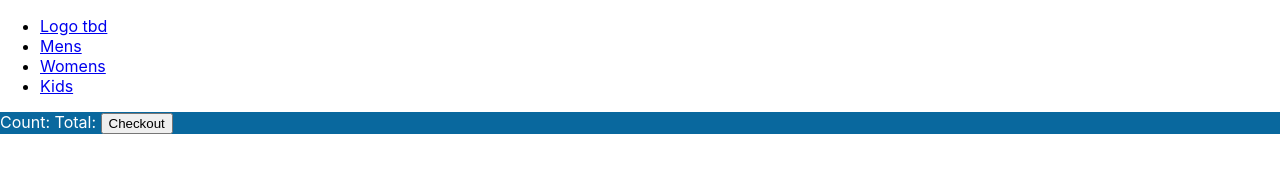
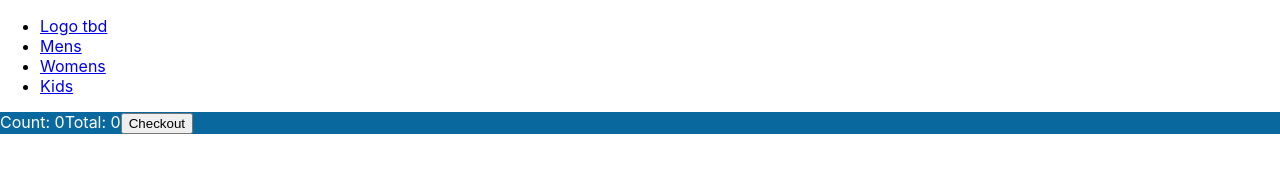
Before and after one commit to tbruner/shopping, a React (Create React App) app: page /kids in a window 1280 px wide. Shown: the top 188 px of the page. Built offline with nearby package versions, Linux system fonts and the light colour scheme.

Commit message:
Add state for item count and sale total

```diff
--- a/src/components/App.js
+++ b/src/components/App.js
@@ -1,10 +1,14 @@
 import { BrowserRouter, Routes, Route } from "react-router-dom";
+import { useState } from 'react';
 import Navigation from './Navigation';
 import Home from './Home';
 import Shop from './Shop';
 import '../styles/App.css';
 
 function App() {
+  const [itemCount, setItemCount] = useState(0);
+  const [saleTotal, setSaleTotal] = useState(0);
+
   const mens = {
     title: 'Mens',
     items: [
@@ -43,9 +47,9 @@ function App() {
         <Navigation />
         <Routes>
           <Route path='/' element={<Home />} />
-          <Route path='/mens' element={<Shop department={mens} />} />
-          <Route path='/womens' element={<Shop department={womens} />} />
-          <Route path='/kids' element={<Shop department={kids} />} />
+          <Route path='/mens' element={<Shop department={mens} itemCount={itemCount} saleTotal={saleTotal} />} />
+          <Route path='/womens' element={<Shop department={womens} itemCount={itemCount} saleTotal={saleTotal} />} />
+          <Route path='/kids' element={<Shop department={kids} itemCount={itemCount} saleTotal={saleTotal} />} />
         </Routes>
       </BrowserRouter>
     </>
--- a/src/components/Shop.js
+++ b/src/components/Shop.js
@@ -2,10 +2,10 @@ import '../styles/Shop.css';
 import ShopBar from './ShopBar';
 import ShopItem from './ShopItem';
 
-const Shop = ({department}) => {
+const Shop = ({department, itemCount, saleTotal}) => {
   return (
     <>
-    <ShopBar />
+    <ShopBar itemCount={itemCount} saleTotal={saleTotal} />
     <h1 className='shop-title'>Welcome to the {department.title} Shop!</h1>
     <div className='shop-items'>
       <ShopItem details={department.items[0]} />
--- a/src/components/ShopBar.js
+++ b/src/components/ShopBar.js
@@ -1,10 +1,10 @@
 import '../styles/ShopBar.css';
 
-const ShopBar = () => {
+const ShopBar = ({ itemCount, saleTotal }) => {
   return (
     <div className='sticky'>
-      <span className='item-count'>Count: </span>
-      <span className='total-cost'>Total: </span>
+      <span className='item-count'>Count: {itemCount}</span>
+      <span className='total-cost'>Total: {saleTotal}</span>
       <button className='checkout-btn'>Checkout</button>
     </div>
   );
```
